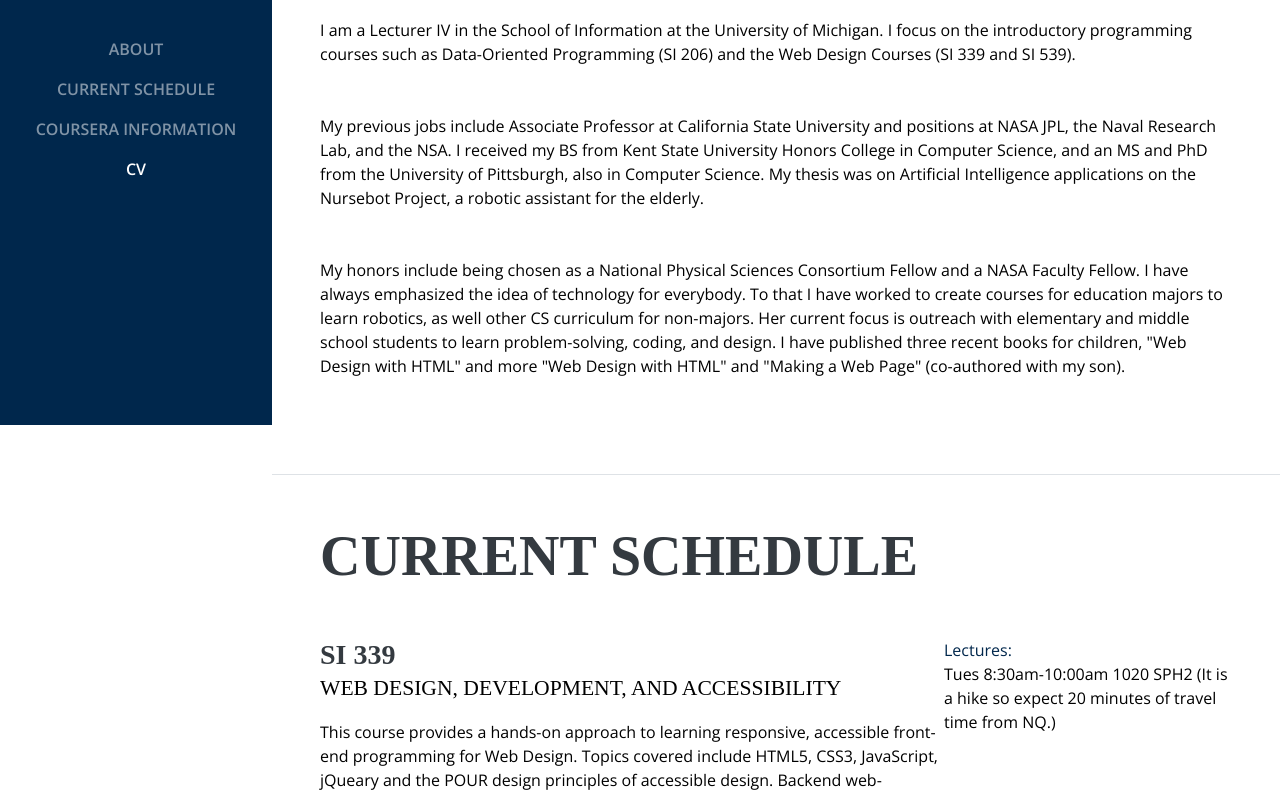
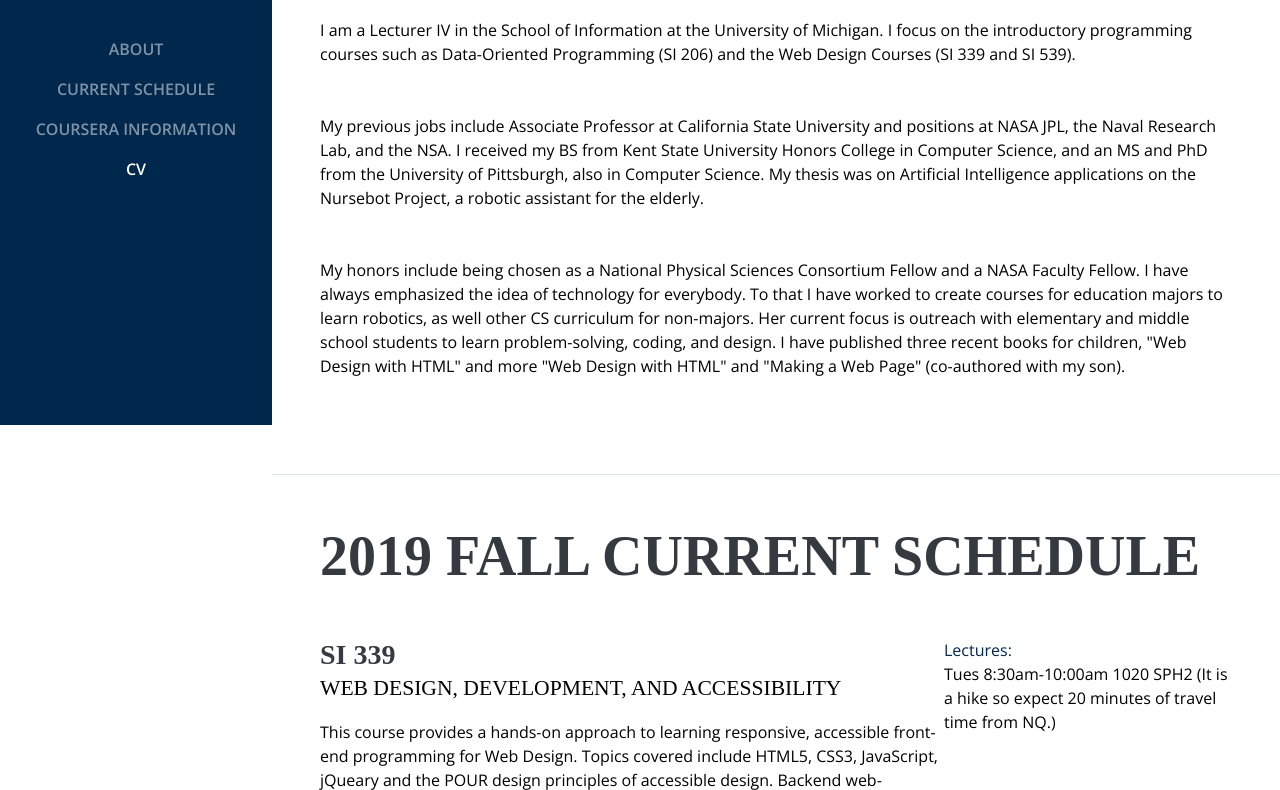
Before and after one commit to cvanlent/cvanlent.github.io, a plain HTML site: page index.html in a window 1280 px wide. Shown: the part 375-1165 px from the top of the page. Drawn offline with nearby package versions, Linux system fonts and the light colour scheme; a web font is replaced by a local one.

Commit message:
Update index.html

```diff
--- a/index.html
+++ b/index.html
@@ -96,7 +96,7 @@
 
       <section class="resume-section p-3 p-lg-5 d-flex flex-column" id="experience">
         <div class="my-auto">
-          <h2 class="mb-5">Current Schedule</h2>
+          <h2 class="mb-5">2019 Fall Current Schedule</h2>
           <div class="resume-item d-flex flex-column flex-md-row mb-5">
             <div class="resume-content mr-auto">
               <h3 class="mb-0">SI 339</h3>
```
